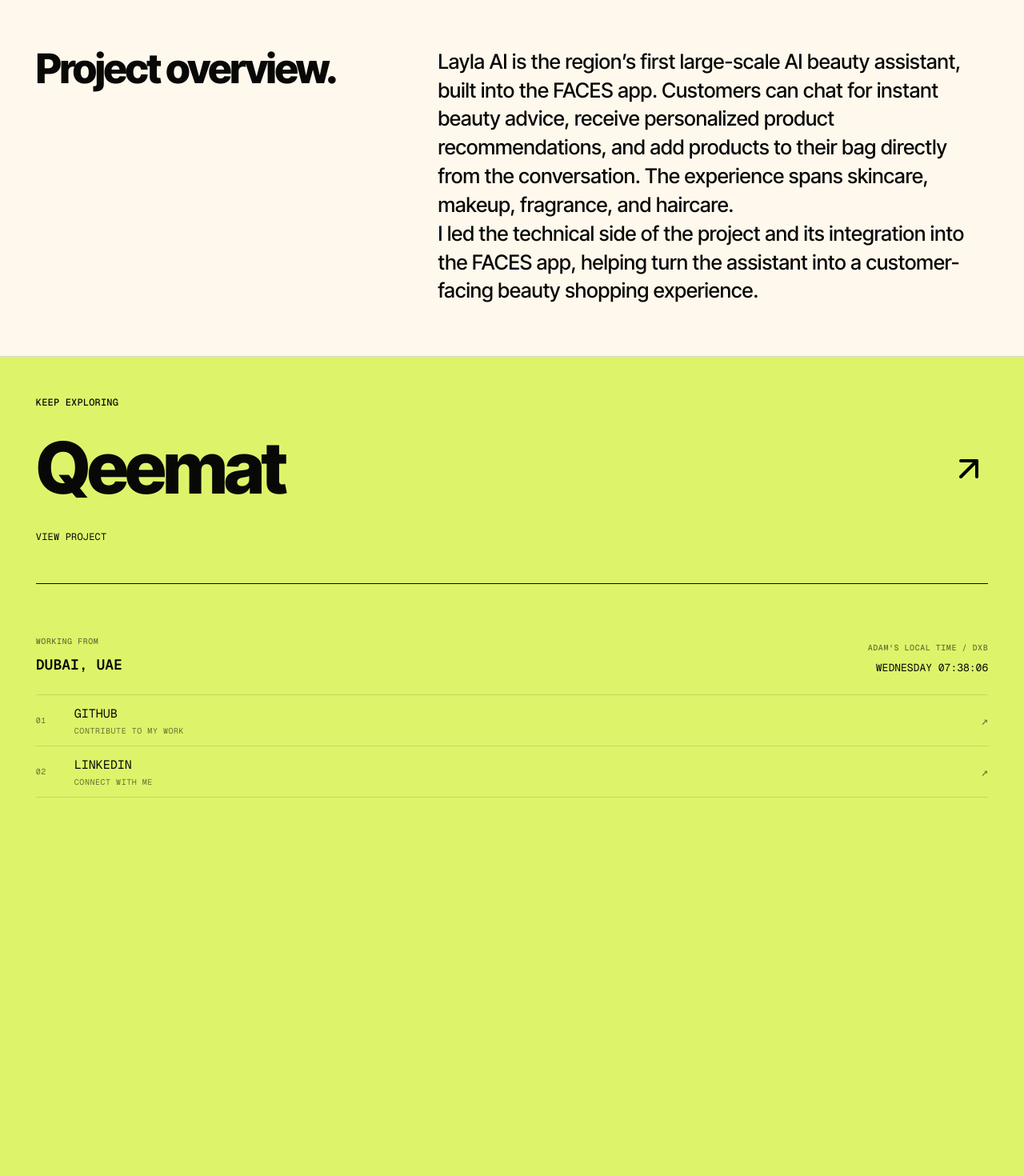
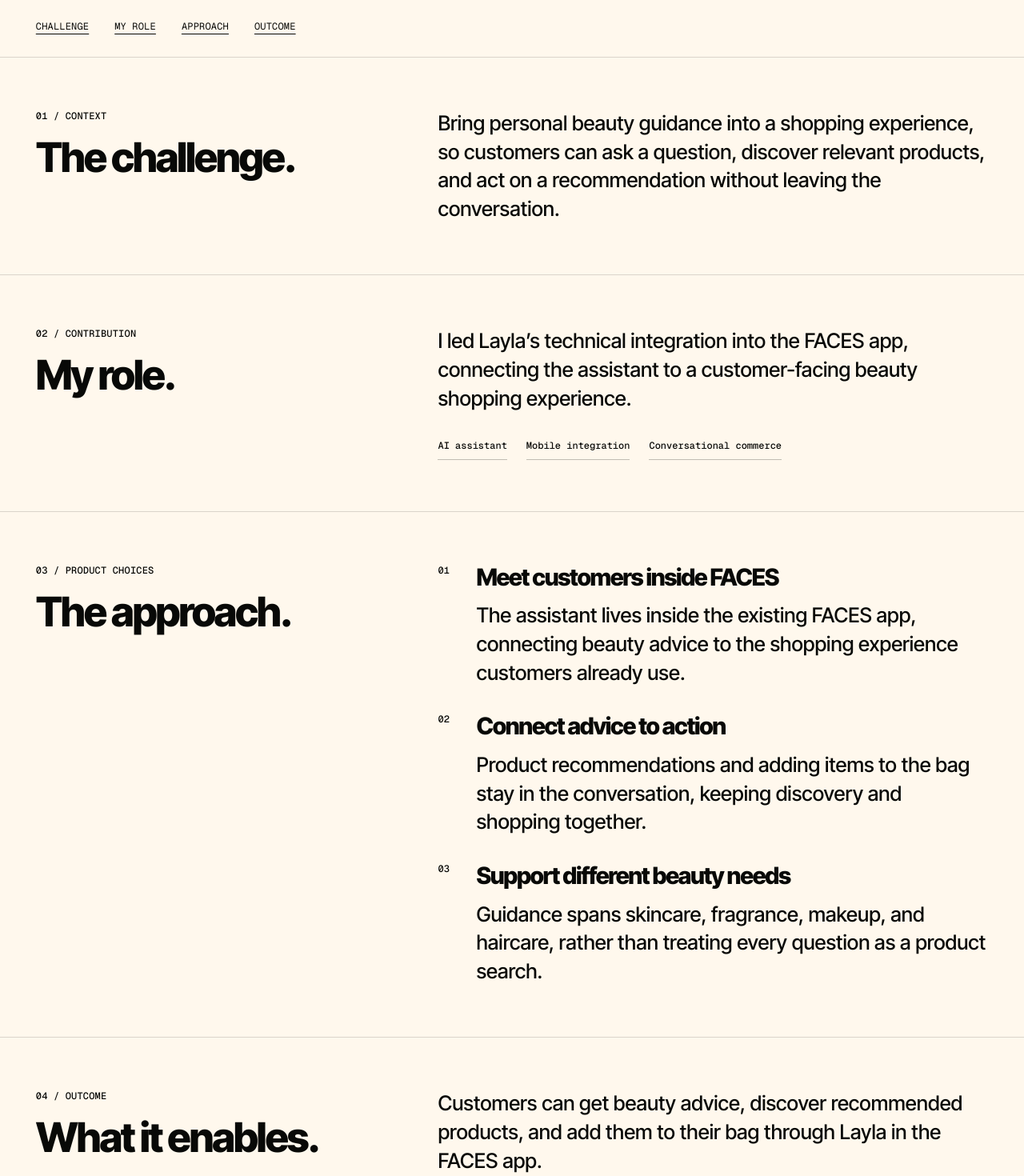
Before and after one commit to AdamJeddy/portfolio, a Next.js app: page /projects/layla-ai in a window 1280 px wide. Shown: the part 780-2250 px from the top of the page at 80% size. Before the commit the page ends 1809 px from the top, so only its background shows below. Built offline with nearby package versions, Linux system fonts and the light colour scheme.

Commit message:
feat: add project case-study sections and anchor navigation
Split-from: 9bae383fc2de507343f9b5c2644feaf2526468dd

```diff
--- a/src/app/projects/[slug]/page.tsx
+++ b/src/app/projects/[slug]/page.tsx
@@ -60,7 +60,32 @@
           <ProjectShowcase slug={slug} priority />
         </div>
       </section>
-      <section className="studio-story"><h2>Project overview.</h2><div>{project.details?.map(paragraph => <p key={paragraph}>{paragraph}</p>)}</div></section>
+      {study ? <>
+        <nav className="studio-case-nav studio-label" aria-label="Case study sections">
+          <a href="#challenge">Challenge</a><a href="#contribution">My role</a><a href="#approach">Approach</a><a href="#outcome">Outcome</a>
+        </nav>
+        <section id="challenge" className="studio-story" aria-labelledby="challenge-title">
+          <div><p className="studio-label">01 / Context</p><h2 id="challenge-title">The challenge.</h2></div>
+          <p>{study.challenge}</p>
+        </section>
+        <section id="contribution" className="studio-story" aria-labelledby="contribution-title">
+          <div><p className="studio-label">02 / Contribution</p><h2 id="contribution-title">My role.</h2></div>
+          <div><p>{study.contribution}</p><ul className="studio-tags" aria-label={slug === 'qeemat' ? 'Technology' : 'Focus areas'}>
+            {study.technologies.map(item => <li key={item}>{item}</li>)}
+          </ul></div>
+        </section>
+        <section id="approach" className="studio-story" aria-labelledby="approach-title">
+          <div><p className="studio-label">03 / Product choices</p><h2 id="approach-title">The approach.</h2></div>
+          <ol className="studio-decisions">{study.decisions.map((decision, index) => <li key={decision.title}>
+            <span className="studio-label">{String(index + 1).padStart(2, '0')}</span>
+            <div><h3>{decision.title}</h3><p>{decision.description}</p></div>
+          </li>)}</ol>
+        </section>
+        <section id="outcome" className="studio-story" aria-labelledby="outcome-title">
+          <div><p className="studio-label">04 / Outcome</p><h2 id="outcome-title">What it enables.</h2></div>
+          <p>{study.outcome}</p>
+        </section>
+      </> : <section className="studio-story"><h2>Project overview.</h2><div>{project.details?.map(paragraph => <p key={paragraph}>{paragraph}</p>)}</div></section>}
       <section className="studio-next" aria-label="Other projects">
         <p className="studio-label">Keep exploring</p>
         {otherProjects.map(other => <Link key={other.slug} href={`/projects/${other.slug}`}>
--- a/src/app/projects/studio.css
+++ b/src/app/projects/studio.css
@@ -45,9 +45,16 @@
 .studio-case-links { display: flex; flex-wrap: wrap; gap: 8px 24px; margin-top: 24px; }
 .studio-case-links .studio-action { margin: 0; }
 .studio-case--qeemat .studio-case-links img { filter: invert(1); }
+.studio-case-nav { display: flex; flex-wrap: wrap; gap: 8px 32px; padding: 16px var(--studio-gutter); margin: 0; border-bottom: 1px solid #08090726; }
+.studio-case-nav a { display: inline-flex; align-items: center; min-height: 44px; text-decoration: underline; text-underline-offset: 5px; }
 .studio-story { display: grid; grid-template-columns: 39% minmax(0, 1fr); gap: 3vw; padding: 64px var(--studio-gutter); border-bottom: 1px solid #08090726; scroll-margin-top: 88px; }
 .studio-story h2 { font-size: clamp(38px, 4vw, 64px); line-height: 1.05; max-width: 12ch; }
 .studio-story p:not(.studio-label) { font-size: clamp(21px, 2vw, 30px); line-height: 1.4; max-width: 48ch; }
+.studio-tags { display: flex; flex-wrap: wrap; gap: 8px 24px; margin-top: 24px; font-family: var(--font-geist-mono), monospace; font-size: 12px; }
+.studio-tags li { padding: 8px 0; border-bottom: 1px solid #08090740; }
+.studio-decisions { display: grid; gap: 32px; }
+.studio-decisions li { display: grid; grid-template-columns: 32px 1fr; gap: 16px; }
+.studio-decisions h3 { font-size: clamp(24px, 2.3vw, 36px); line-height: 1.2; margin-bottom: 12px; }
 .studio-next { padding: 48px var(--studio-gutter); background: #ddf46a; }
 .studio-next h2 { display: flex; align-items: center; justify-content: space-between; gap: 24px; font-size: clamp(56px, 7vw, 100px); line-height: 1.1; margin: 24px 0; }
 @media (max-width: 768px) {
@@ -72,9 +79,11 @@
   .studio-facts { gap: 16px; margin-top: 24px; }
   .studio-facts dd { font-size: 16px; }
   .studio-case-links { gap: 8px 16px; }
+  .studio-case-nav { gap: 4px 20px; }
   .studio-story { grid-template-columns: 1fr; gap: 24px; padding-top: 40px; padding-bottom: 40px; scroll-margin-top: 68px; }
   .studio-story h2 { font-size: 42px; max-width: none; }
   .studio-story p:not(.studio-label) { font-size: 21px; }
+  .studio-decisions li { grid-template-columns: 24px 1fr; gap: 12px; }
   .studio-next h2 { font-size: 17vw; }
   .studio-next h2 img { width: 32px; height: 32px; }
 }
```
